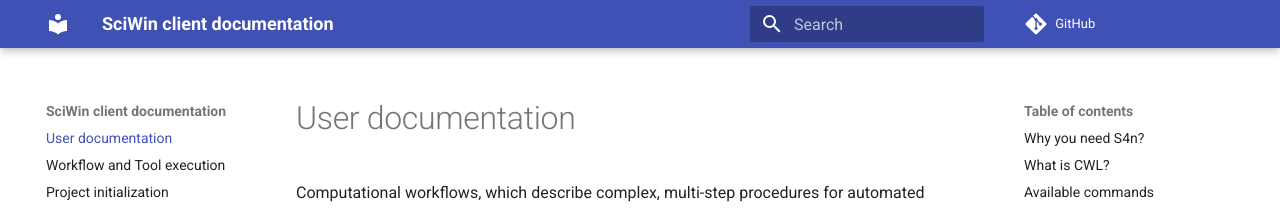
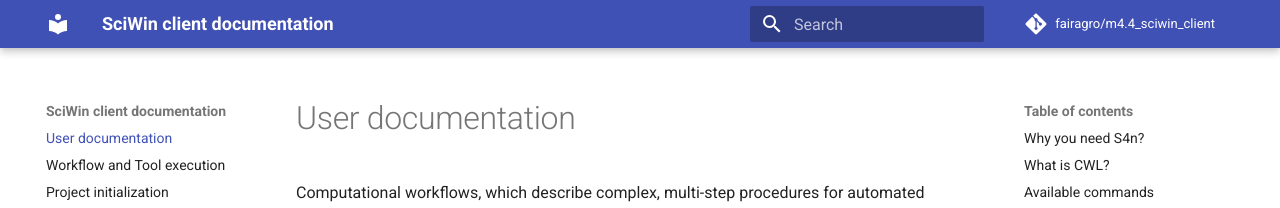
Before and after one commit to fairagro/m4.4_sciwin_client, an MkDocs documentation site: the page built from docs/index.md, in a window 1280 px wide. Shown: the top 208 px of the page. Built offline with MkDocs 1.6.1 and Material for MkDocs 9.7.7, drawn with Linux system fonts in a browser that asks for light colours; comment, search, counter and statistics services are not loaded.

Commit message:
added reponame

```diff
--- a/mkdocs.yml
+++ b/mkdocs.yml
@@ -2,4 +2,5 @@ site_name: SciWin client documentation
 theme:
   name: material
 repo_url: https://github.com/fairagro/m4.4_sciwin_client
+repo_name: fairagro/m4.4_sciwin_client
 edit_uri: 'blob/main/docs/'
```
